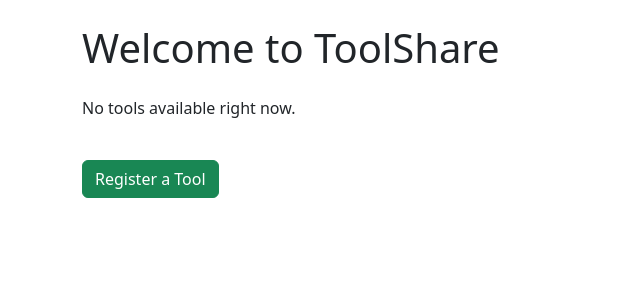
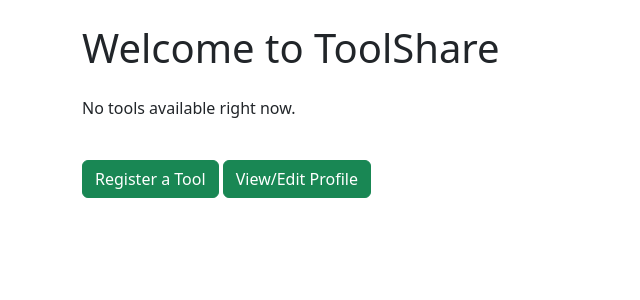
Before and after one commit to eddydesouza/ToolShare, a Flask app: page / in a window 1280 px wide. Shown: the top 300 px of the page, without its empty margins (0-640 px from the left). Run offline with Flask 2, Linux system fonts and the light colour scheme; data that the repository does not hold is empty.

Commit message:
Added the button for user profile.

```diff
--- a/templates/index.html
+++ b/templates/index.html
@@ -31,5 +31,7 @@
   {% endif %}
 
   <a href="{{ url_for('register_artisan') }}" class="btn btn-success mt-4">Register a Tool</a>
+  <a href="{{ url_for('user.profile', user_id=1) }}" class="btn btn-success mt-4">View/Edit Profile</a>
+</div>
 </body>
 </html>
```
